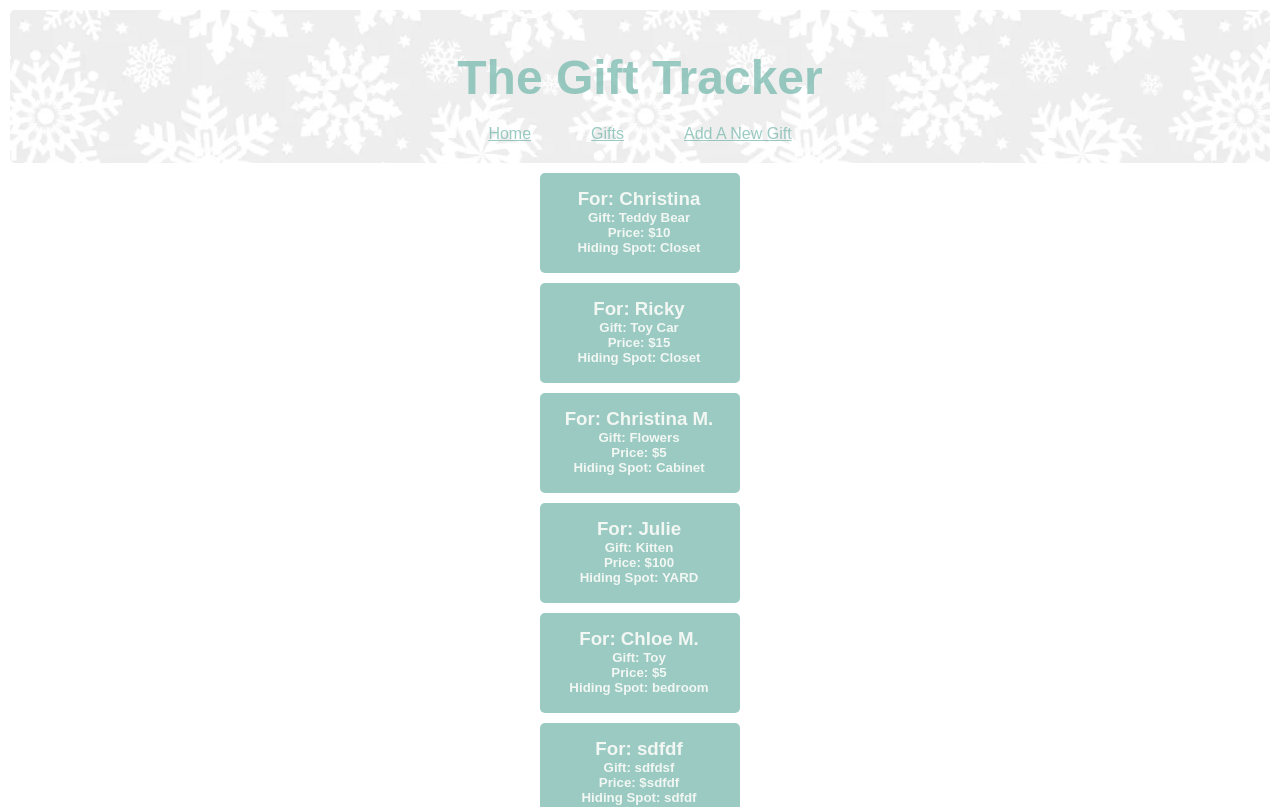
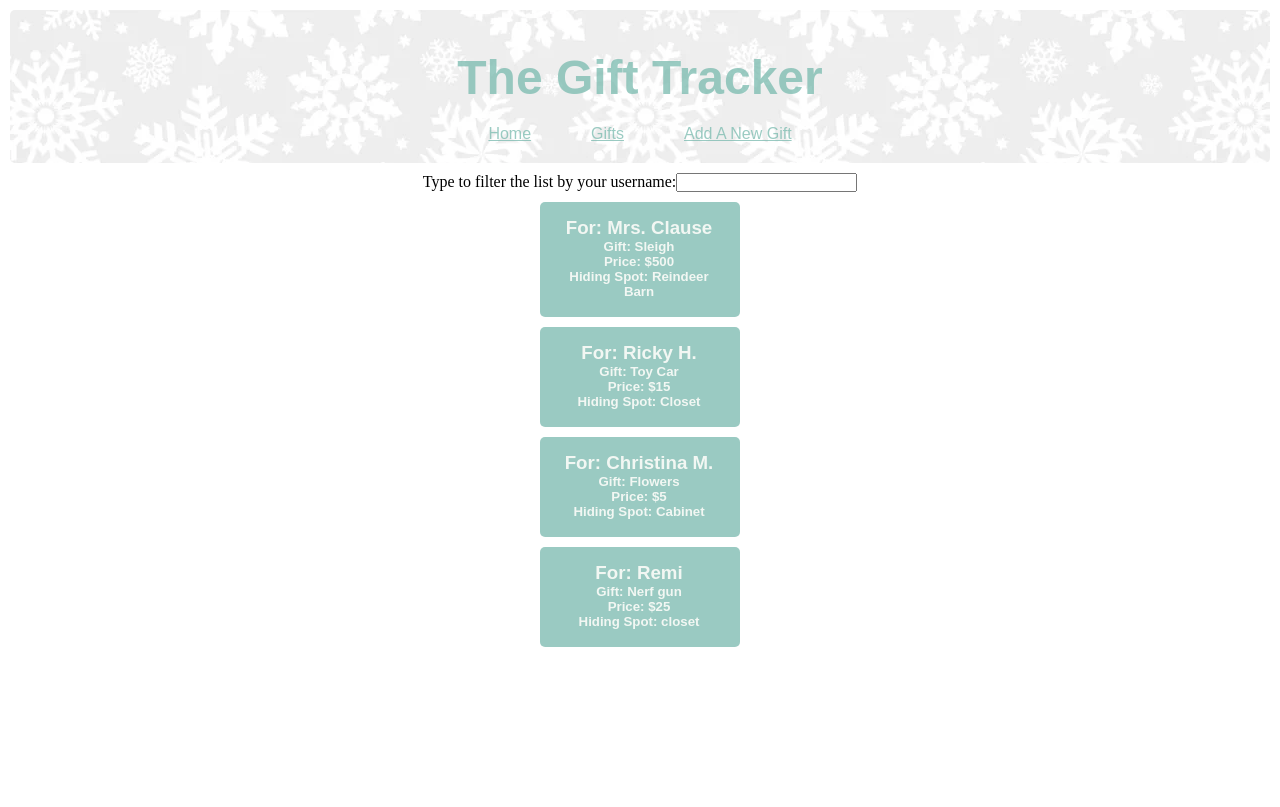
Before and after one commit to cmakatura/gift-tracker, a React (Create React App) app: page /mygifts in a window 1280 px wide. Shown: the top 807 px of the page. Built offline with nearby package versions, Linux system fonts and the light colour scheme; data requests are answered from the project's data file.

Commit message:
added filter for gifts

```diff
--- a/db.json
+++ b/db.json
@@ -1,17 +1,17 @@
 {
   "gifts": [
     {
-      "id": 1,
-      "username": "cnmak",
-      "recipient": "Christina",
-      "gift": "Teddy Bear",
-      "price": "10",
-      "hidingSpot": "Closet"
+      "username": "Santa123",
+      "recipient": "Mrs. Clause",
+      "gift": "Sleigh",
+      "price": "500",
+      "hidingSpot": "Reindeer Barn",
+      "id": 1
     },
     {
       "id": 2,
       "username": "bob23",
-      "recipient": "Ricky",
+      "recipient": "Ricky H.",
       "gift": "Toy Car",
       "price": "15",
       "hidingSpot": "Closet"
@@ -25,36 +25,12 @@
       "id": 3
     },
     {
-      "username": "cnmak",
-      "recipient": "Julie",
-      "gift": "Kitten",
-      "price": "100",
-      "hidingSpot": "YARD",
+      "username": "rickyhill",
+      "recipient": "Remi",
+      "gift": "Nerf gun",
+      "price": "25",
+      "hidingSpot": "closet",
       "id": 4
-    },
-    {
-      "username": "freddy56",
-      "recipient": "Chloe M.",
-      "gift": "Toy",
-      "price": "5",
-      "hidingSpot": "bedroom",
-      "id": 5
-    },
-    {
-      "username": "sndfonsdk",
-      "recipient": "sdfdf",
-      "gift": "sdfdsf",
-      "price": "sdfdf",
-      "hidingSpot": "sdfdf",
-      "id": 6
-    },
-    {
-      "username": "Santa123",
-      "recipient": "Mrs. Clause",
-      "gift": "Sleigh",
-      "price": "500",
-      "hidingSpot": "Reindeer Barn",
-      "id": 7
     }
   ]
 }
--- a/src/App.css
+++ b/src/App.css
@@ -1,32 +1,4 @@
-.App {
-  text-align: center;
-}
 
-.App-logo {
-  height: 40vmin;
-  pointer-events: none;
-}
-
-@media (prefers-reduced-motion: no-preference) {
-  .App-logo {
-    animation: App-logo-spin infinite 20s linear;
-  }
-}
-
-.App-header {
-  background-color: #282c34;
-  min-height: 100vh;
-  display: flex;
-  flex-direction: column;
-  align-items: center;
-  justify-content: center;
-  font-size: calc(10px + 2vmin);
-  color: white;
-}
-
-.App-link {
-  color: #61dafb;
-}
 
 @keyframes App-logo-spin {
   from {
@@ -104,6 +76,9 @@
     border-radius: 5px;
 }
 
+
+
+
 .homepage {
   text-align: center;
   color: rgba(120, 185, 174, 0.75);
@@ -115,8 +90,8 @@ font-size: 30px;
 }
 
 .photo{
-  height: 500px;
-  width: 500px;
+  height: 400px;
+  width: 400px;
 }
 
 .nav {
--- a/src/components/MyGifts.js
+++ b/src/components/MyGifts.js
@@ -2,7 +2,22 @@
 import React, {useState, useEffect} from 'react';
 
 
+
+
 function MyGifts() {
+
+
+  const [filter, setFilter] = useState("");
+
+
+
+
+
+
+
+
+
+
   const [data,setData]=useState([]);
   const getData=()=>{
     fetch("http://localhost:5000/gifts"
@@ -13,22 +28,51 @@ function MyGifts() {
        }
     }
     )
-      .then(function(response){
-        console.log(response)
-        return response.json();
-      })
-      .then(function(myJson) {
-        console.log(myJson);
-        setData(myJson)
-      });
+      .then(response => response.json())
+      .then(json => setData(json))
   }
+
+
   useEffect(()=>{
     getData()
   },[])
+
+//console.log(filter)
+
+
+
+const results = data.filter((item) =>
+item.username.toLowerCase().includes(filter.toLowerCase())
+);
+
   return (
+<div>
+
+
+
+
+
+      <p className="filter" align="center">
+        Type to filter the list by your username:
+        <input id="filter"
+          name="filter"
+          type="text"
+          value={filter}
+          onChange={event => setFilter(event.target.value)}
+        />
+      </p>
+
+
+
+
+
+
+
+
+
     <div className="gift-container" align="center">
      {
-       data.map((item)=>
+       results.map((item)=>
 
        <div className="gift" key={item.id}>
 
@@ -42,6 +86,7 @@ function MyGifts() {
        )
      }
     </div>
+  </div>
   );
 }
 
```
